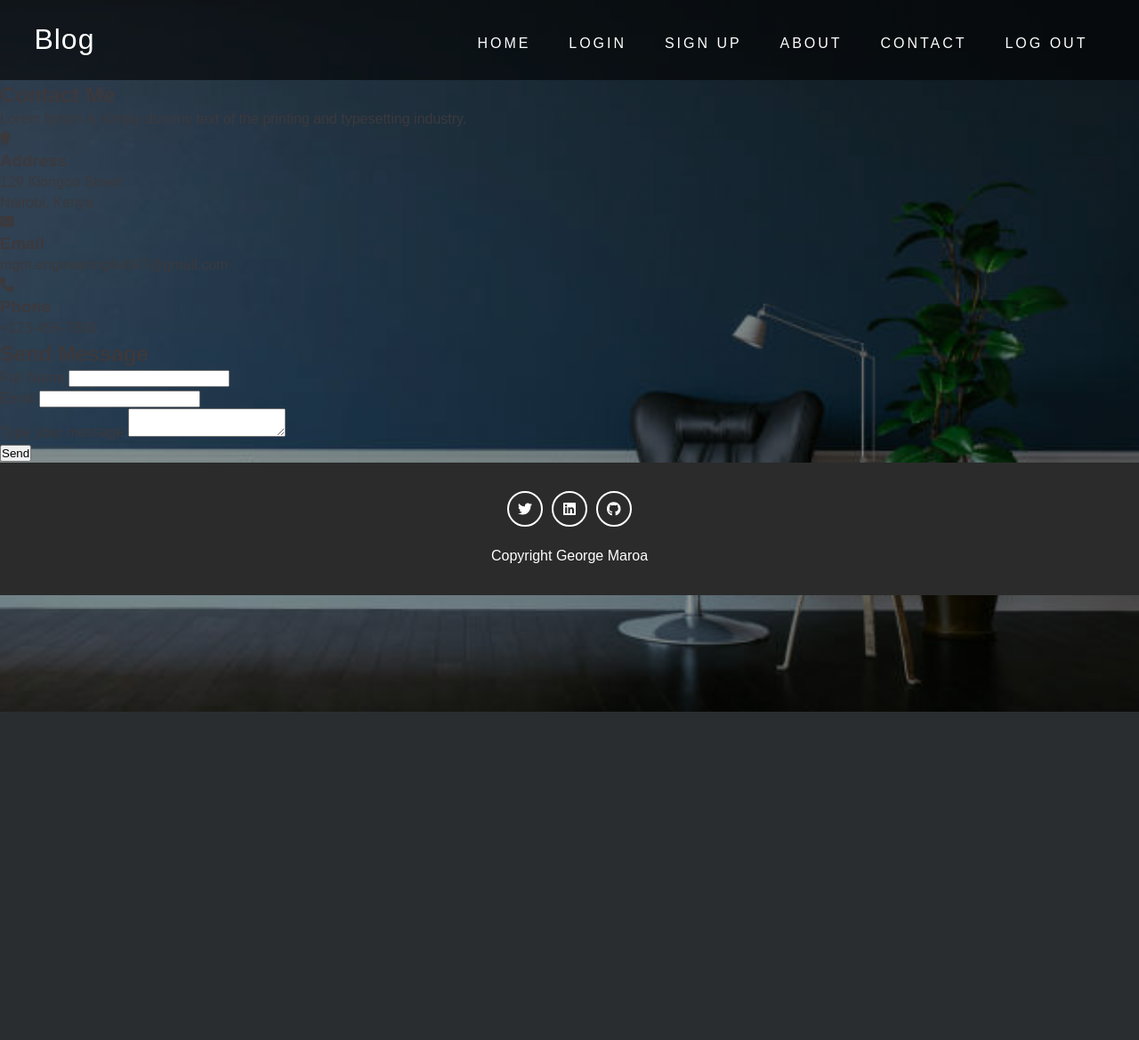
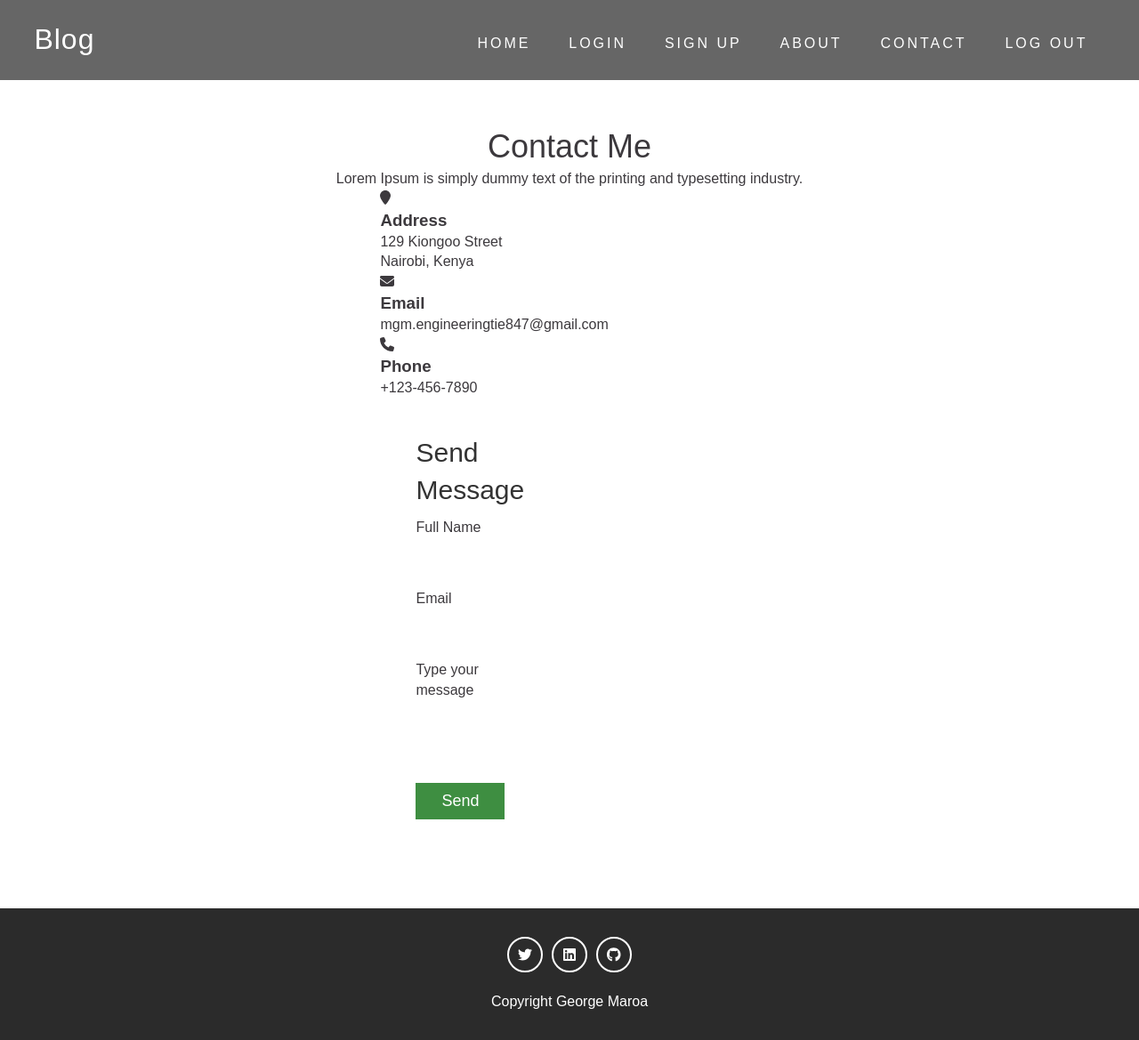
Before and after one commit to Maroa2002/Webstack---Portfolio-Project, a Flask app: page /contact in a window 1280 px wide. Shown: the whole page at 89% size. Before the commit the page ends 800 px from the top, so only its background shows below. Run offline with Flask 3, Linux system fonts and the light colour scheme; some libraries are stand-ins or nearby versions.

Commit message:
adds the styling for the contact page

```diff
--- a/static/css/styles.css
+++ b/static/css/styles.css
@@ -30,7 +30,7 @@ img {
 /* header */
 header {
     min-height: 100vh;
-    background: linear-gradient(rgba(0, 0, 0, 0.4), rgba(0, 0, 0, 0.4)), url('/static/images/post.jpg') center/cover no-repeat fixed;
+    /* background: linear-gradient(rgba(0, 0, 0, 0.4), rgba(0, 0, 0, 0.4)), url('/static/images/post.jpg') center/cover no-repeat fixed; */
     display: flex;
     flex-direction: column;
     justify-content: stretch;
@@ -389,3 +389,127 @@ footer {
         padding: 0.8rem 0;
     }
 }
+
+/* styling for the contatct page */
+.contact {
+    position: relative;
+    min-height: 100vh;
+    padding: 50px 100px;
+    display: flex;
+    justify-content: center;
+    align-items: center;
+    flex-direction: column;
+    /* background: ; */
+}
+
+.contact .contact-content {
+    max-width: 800px;
+    text-align: center;
+}
+
+.contact .contact-content h2 {
+    font-size: 36px;
+    font-weight: 500;
+}
+
+.contact .contact-content p {
+    font-weight: 300;
+}
+
+.contact-container {
+    width: 100%;
+    display: flex;
+    justify-content: center;
+    align-items: center;
+    margin-top: 30px;
+}
+
+.contact-container .contact-info {
+    width: 50%;
+    display: flex;
+    flex-direction: column;
+}
+
+.contact-container .contact-info .contact-box {
+    position: relative;
+    padding: 20px 0;
+    display: flex;
+}
+
+.contact-container .contact-info .contact-box .icon {
+    min-width: 60px;
+    height: 60px;
+    background: #fff;
+    display: flex;
+    justify-content: center;
+    align-items: center;
+    border-radius: 50%;
+    font-size: 22px;
+}
+
+.contact-container .contact-info .contact-box .text {
+    display: flex;
+    margin-left: 20px;
+    font-size: 16px;
+    flex-direction: column;
+    font-weight: 300;
+}
+
+.contact-container .contact-info .contact-box .text h3 {
+    font-weight: 500;
+    color: #3c393d;
+}
+
+.contact-form {
+    width: 40%;
+    padding: 40px;
+    /* background: #f2f2f2; */
+}
+
+.contact-form h2 {
+    font-size: 30px;
+    color: #333;
+    font-weight: 500;
+}
+
+.contact-form .input-box {
+    position: relative;
+    width: 100%;
+    margin-top: 10px;
+}
+
+.contact-form .input-box input, .contact-form .input-box textarea {
+    width: 100%;
+    padding: 5px 0;
+    font-size: 16px;
+    margin: 10px 0;
+    border: none;
+    border-radius: 2px solid #333;
+    outline: none;
+    resize: none;
+}
+
+.contact-form .input-box input[type="submit"] {
+    width: 100px;
+    background: #3e8e41;
+    color: #fff;
+    border: none;
+    cursor: pointer;
+    padding: 10px;
+    font-size: 18px;
+}
+
+@media (max-width: 990px) {
+    .contact {
+        padding: 50px;
+    }
+    .contact-container {
+        flex-direction: column;
+    }
+    .contact-container .contact-info {
+        margin-bottom: 40px;
+    }
+    .contact-container .contact-info, .contact-form {
+        width: 100%;
+    }
+}
```
